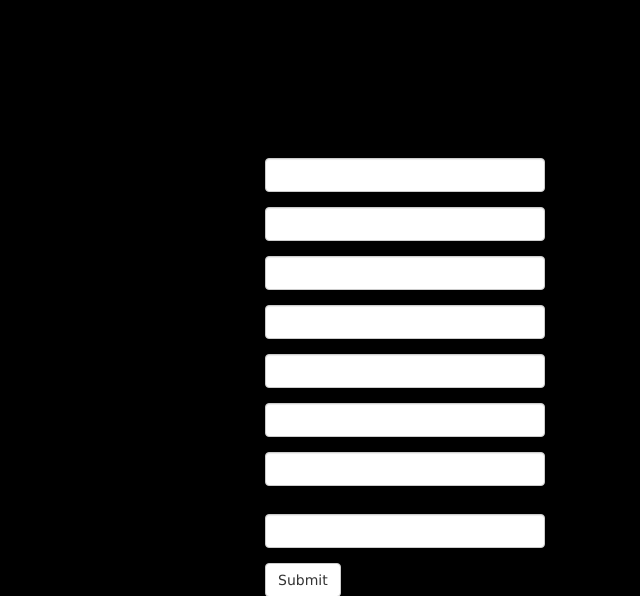
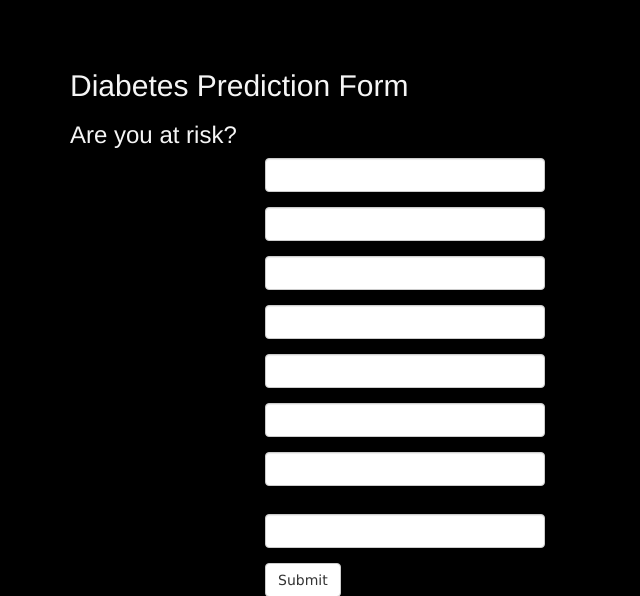
Before and after one commit to Atlchris67/FinalProject, a Flask app: page /predict in a window 1280 px wide. Shown: the part 51-647 px from the top of the page, without its empty margins (0-640 px from the left). Run offline with Flask 2, Linux system fonts and the light colour scheme; some libraries are stand-ins or nearby versions.

Commit message:
fixed predictor page

```diff
--- a/FlaskWebProject/templates/predict.html
+++ b/FlaskWebProject/templates/predict.html
@@ -2,8 +2,8 @@
 
 {% block content %}
 
-<h2>{{ title }}.</h2>
-<h3>{{ message }}</h3>
+<h2 style="color: whitesmoke">{{ title }}</h2>
+<h3 style="color: whitesmoke">{{ message }}</h3>
 
 <form class="form-horizontal" action="/results" method="POST">
     <div class="form-group">
```
